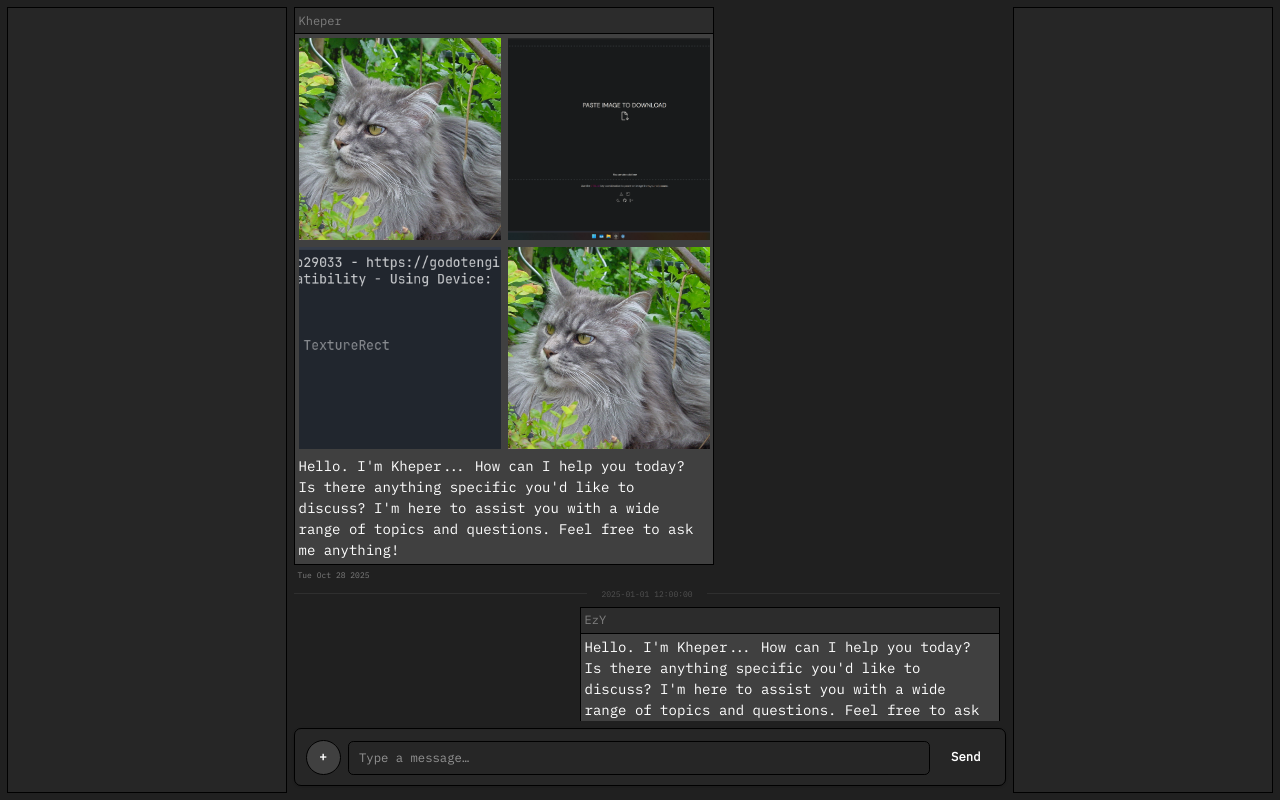
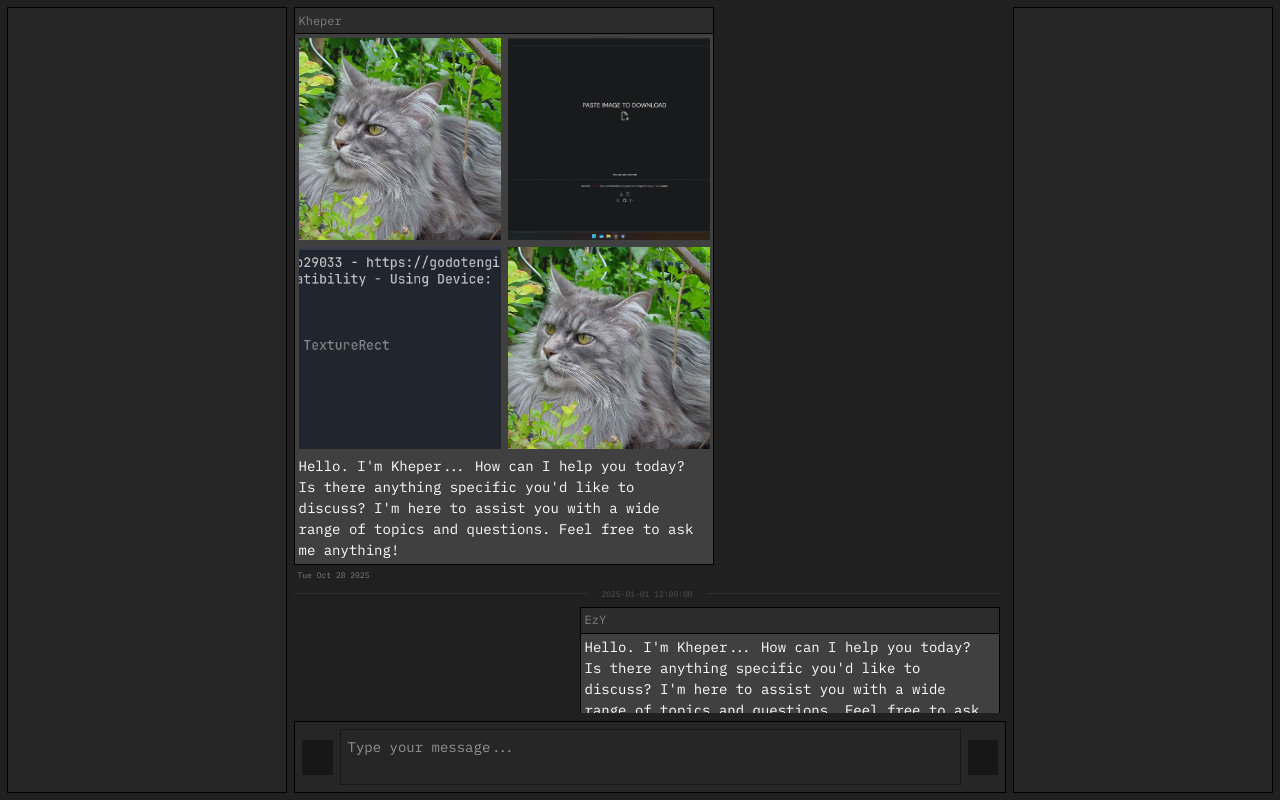
Before and after one commit to EzYDark/ezChat, a SvelteKit app: page / in a window 1280 px wide. Built offline with nearby package versions, Linux system fonts and the light colour scheme.

Commit message:
v0.2 of msg input bar

```diff
--- a/src/app.css
+++ b/src/app.css
@@ -35,6 +35,7 @@
 
     .custom-scrollbar {
         padding-inline-end: 6px;
+        margin-bottom: 8px;
     }
 
     .custom-scrollbar::-webkit-scrollbar {
--- a/src/routes/+page.svelte
+++ b/src/routes/+page.svelte
@@ -1,5 +1,6 @@
 <script lang="ts">
 	import Seperator from "$lib/components/Seperator.svelte";
+	import { onMount } from "svelte";
 	import MessageBubble from "../lib/components/MessageBubble.svelte";
 
 	let leftWidth = 280;
@@ -10,10 +11,6 @@
 	let startX = 0;
 	let startLeft = leftWidth;
 	let startRight = rightWidth;
-	let draftMessage = "";
-	let composerTextarea: HTMLTextAreaElement | null = null;
-	const composerMaxRows = 7;
-	let composerMaxHeight = 0;
 
 	function onPointerDown(handle: "left" | "right", event: PointerEvent) {
 		activeHandle = handle;
@@ -40,51 +37,17 @@
 		window.removeEventListener("pointermove", onPointerMove);
 	}
 
-	function ensureComposerMetrics() {
-		if (!composerTextarea || composerMaxHeight) return;
+	const MAX_HEIGHT = 160;
+	let messageInput: HTMLTextAreaElement;
 
-		const styles = getComputedStyle(composerTextarea);
-		const fontSize = parseFloat(styles.fontSize) || 16;
-		const rawLineHeight = parseFloat(styles.lineHeight);
-		const lineHeight = Number.isFinite(rawLineHeight) && rawLineHeight > 0 ? rawLineHeight : fontSize * 1.3;
-		const padding =
-			parseFloat(styles.paddingTop) +
-			parseFloat(styles.paddingBottom) +
-			parseFloat(styles.borderTopWidth) +
-			parseFloat(styles.borderBottomWidth);
-
-		const verticalSpacing = Number.isFinite(padding) ? padding : 0;
-		composerMaxHeight = lineHeight * composerMaxRows + verticalSpacing;
+	function autoResize() {
+		if (!messageInput) return;
+		messageInput.style.height = "auto";
+		const next = Math.min(messageInput.scrollHeight, MAX_HEIGHT);
+		messageInput.style.height = `${next}px`;
 	}
 
-	function resizeComposer() {
-		if (!composerTextarea) return;
-		if (!composerMaxHeight) ensureComposerMetrics();
-
-		composerTextarea.style.height = "auto";
-		const scrollHeight = composerTextarea.scrollHeight;
-		const nextHeight =
-			composerMaxHeight > 0 ? Math.min(scrollHeight, composerMaxHeight) : scrollHeight;
-		composerTextarea.style.height = `${nextHeight}px`;
-	}
-
-	function sendMessage() {
-		const trimmed = draftMessage.trim();
-		if (!trimmed) return;
-
-		console.info("sendMessage not wired to backend yet", trimmed);
-		draftMessage = "";
-		resizeComposer();
-	}
-
-	function onComposerKeydown(event: KeyboardEvent) {
-		if (event.key === "Enter" && !event.shiftKey) {
-			event.preventDefault();
-			sendMessage();
-		}
-	}
-
-	$: resizeComposer();
+	onMount(autoResize);
 </script>
 
 <main class="flex h-screen w-screen p-2">
@@ -151,34 +114,19 @@
 				text="Hello. I'm Kheper... How can I help you today? Is there anything specific you'd like to discuss? I'm here to assist you with a wide range of topics and questions. Feel free to ask me anything!"
 			/>
 		</div>
-		<form
-			class="mt-2 mb-2 flex shrink-0 items-end gap-2 rounded-lg border border-border bg-panel p-3 shadow-sm"
-			on:submit|preventDefault={sendMessage}
+		<div
+			class="flex items-center bg-panel overflow-x-hidden border border-border"
 		>
-			<button
-				type="button"
-				class="h-10 w-10 shrink-0 rounded-full border border-border bg-message-background text-sm font-semibold"
-				aria-label="Attach file"
-			>
-				+
-			</button>
+			<div class="w-10 h-10 bg-neutral-900 ml-2"></div>
 			<textarea
-				bind:this={composerTextarea}
-				class="flex-1 resize-none rounded-md border border-border bg-transparent px-3 py-2 text-sm text-foreground focus:border-accent focus:outline-none focus:ring-2 focus:ring-accent/40"
-				placeholder="Type a message…"
-				bind:value={draftMessage}
-				on:input={resizeComposer}
-				on:keydown={onComposerKeydown}
-				rows="1"
-				style={`max-height:${composerMaxHeight ? `${composerMaxHeight}px` : "none"}; overflow-y:auto;`}
+				bind:this={messageInput}
+				class="w-full resize-none m-2 border border-neutral-900 custom-scrollbar"
+				style="height:1rem; min-height:1rem; max-height:16rem; padding:0.5rem;"
+				placeholder="Type your message..."
+				on:input={autoResize}
 			></textarea>
-			<button
-				type="submit"
-				class="h-10 shrink-0 rounded-md bg-accent px-4 text-sm font-semibold text-accent-foreground hover:opacity-90 focus:outline-none focus:ring-2 focus:ring-offset-2 focus:ring-accent"
-			>
-				Send
-			</button>
-		</form>
+			<div class="w-10 h-10 bg-neutral-900 mr-2"></div>
+		</div>
 	</div>
 
 	<div
```
Also changed, not shown: .serena/memories/style_and_conventions.md (added), .serena/memories/suggested_commands.md (added), .serena/memories/task_completion.md (added), 2 other files (tests, documents, lock files or other folders).
